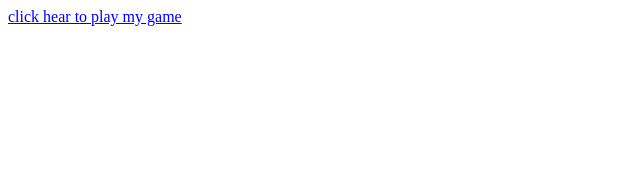
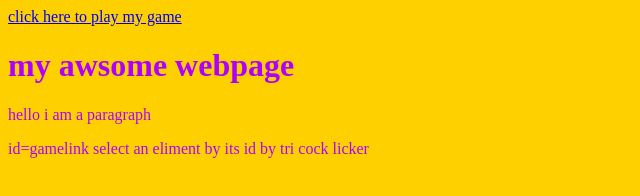
Before and after one commit to Gradystevens/GradyStevens.github.io, a plain HTML site: page index.html in a window 1280 px wide. Shown: the whole page, without its empty margins (0-640 px from the left). Drawn offline with Linux system fonts and the light colour scheme.

Commit message:
Update index.html

```diff
--- a/index.html
+++ b/index.html
@@ -1,12 +1,29 @@
 <!DOCTYPE html>
 <html lang="en">
+
 <head>
-    <meta charset="UTF-8">
-    <meta http-equiv="X-UA-Compatible" content="IE=edge">
-    <meta name="viewport" content="width=device-width, initial-scale=1.0">
-    <title>Yes</title>
+  <meta charset="UTF-8">
+  <meta http-equiv="X-UA-Compatible" content="IE=edge">
+  <meta name="viewport" content="width=device-width, initial-scale=1.0">
+  <title>Yes</title>
+  <style>
+    body {background: rgb(255, 208, 0);
+    color: rgb(174, 0, 255);}
+  {h1,h2,h3,h4,h5 }
+  </style>
 </head>
+
 <body>
-  <a href="dooor\www\index.html">click hear to play my game</a>
+  <a href="dooor\www\index.html">click here to play my game</a>
 </body>
-</html>
+<h1> my awsome webpage</h1>
+<p>hello i am a paragraph</p>
+id=gamelink
+<style></style>
+select an eliment by its id by tri
+
+
+
+
+
+cock licker
```
